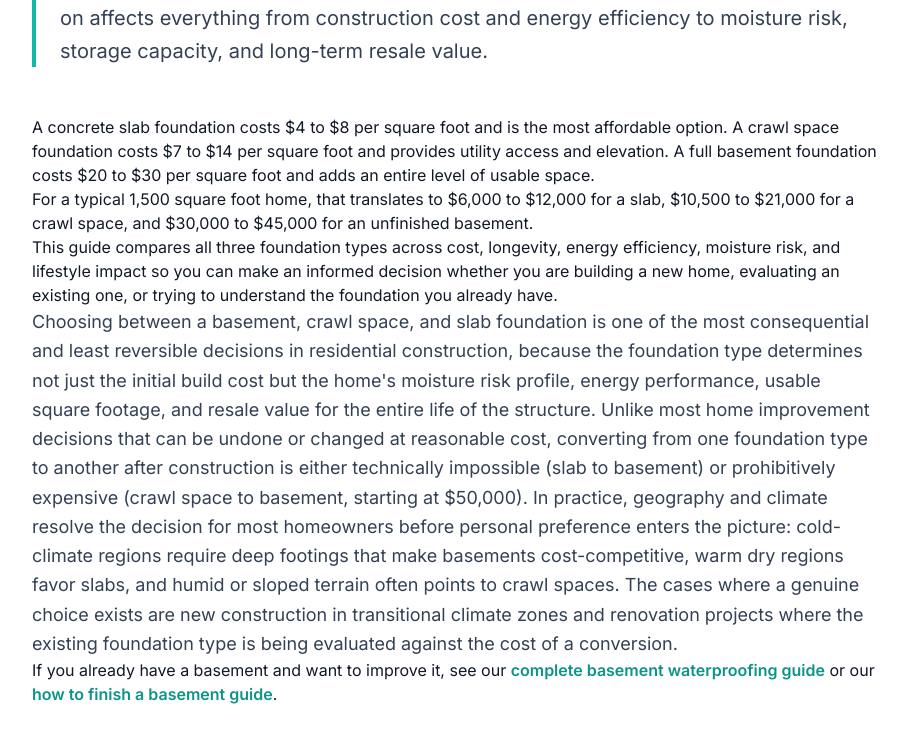
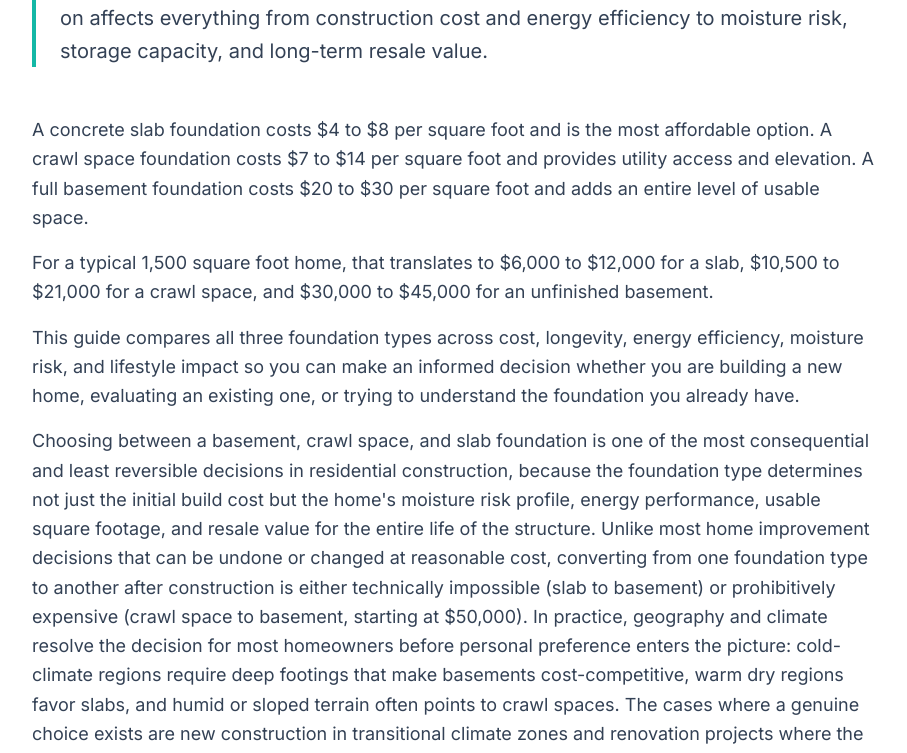
Before and after one commit to thebasementguide2026/basement-guide, a Next.js app: page /articles/basement-vs-crawl-space-vs-slab in a window 1280 px wide. Shown: the part 752-1505 px from the top of the page, without its empty margins (184-1091 px from the left). Built offline with nearby package versions, Linux system fonts and the light colour scheme.

Commit message:
Fix text size and paragraph spacing in intro section on basement-vs-crawl-space-vs-slab

```diff
--- a/app/articles/basement-vs-crawl-space-vs-slab/page.tsx
+++ b/app/articles/basement-vs-crawl-space-vs-slab/page.tsx
@@ -127,13 +127,13 @@ export default function FoundationComparisonArticle() {
             The three most common residential foundation types in the United States are full basements, crawl spaces, and concrete slabs. The type of foundation your home sits on affects everything from construction cost and energy efficiency to moisture risk, storage capacity, and long-term resale value.
           </p>
 
-          <p>A concrete slab foundation costs $4 to $8 per square foot and is the most affordable option. A crawl space foundation costs $7 to $14 per square foot and provides utility access and elevation. A full basement foundation costs $20 to $30 per square foot and adds an entire level of usable space.</p>
+          <p className='text-lg text-slate-700 leading-relaxed mt-4'>A concrete slab foundation costs $4 to $8 per square foot and is the most affordable option. A crawl space foundation costs $7 to $14 per square foot and provides utility access and elevation. A full basement foundation costs $20 to $30 per square foot and adds an entire level of usable space.</p>
 
-          <p>For a typical 1,500 square foot home, that translates to $6,000 to $12,000 for a slab, $10,500 to $21,000 for a crawl space, and $30,000 to $45,000 for an unfinished basement.</p>
+          <p className='text-lg text-slate-700 leading-relaxed mt-4'>For a typical 1,500 square foot home, that translates to $6,000 to $12,000 for a slab, $10,500 to $21,000 for a crawl space, and $30,000 to $45,000 for an unfinished basement.</p>
 
-          <p>This guide compares all three foundation types across cost, longevity, energy efficiency, moisture risk, and lifestyle impact so you can make an informed decision whether you are building a new home, evaluating an existing one, or trying to understand the foundation you already have.</p>
+          <p className='text-lg text-slate-700 leading-relaxed mt-4'>This guide compares all three foundation types across cost, longevity, energy efficiency, moisture risk, and lifestyle impact so you can make an informed decision whether you are building a new home, evaluating an existing one, or trying to understand the foundation you already have.</p>
 
-          <p className='text-lg text-slate-700 leading-relaxed'>Choosing between a basement, crawl space, and slab foundation is one of the most consequential and least reversible decisions in residential construction, because the foundation type determines not just the initial build cost but the home&apos;s moisture risk profile, energy performance, usable square footage, and resale value for the entire life of the structure. Unlike most home improvement decisions that can be undone or changed at reasonable cost, converting from one foundation type to another after construction is either technically impossible (slab to basement) or prohibitively expensive (crawl space to basement, starting at $50,000). In practice, geography and climate resolve the decision for most homeowners before personal preference enters the picture: cold-climate regions require deep footings that make basements cost-competitive, warm dry regions favor slabs, and humid or sloped terrain often points to crawl spaces. The cases where a genuine choice exists are new construction in transitional climate zones and renovation projects where the existing foundation type is being evaluated against the cost of a conversion.</p>
+          <p className='text-lg text-slate-700 leading-relaxed mt-4'>Choosing between a basement, crawl space, and slab foundation is one of the most consequential and least reversible decisions in residential construction, because the foundation type determines not just the initial build cost but the home&apos;s moisture risk profile, energy performance, usable square footage, and resale value for the entire life of the structure. Unlike most home improvement decisions that can be undone or changed at reasonable cost, converting from one foundation type to another after construction is either technically impossible (slab to basement) or prohibitively expensive (crawl space to basement, starting at $50,000). In practice, geography and climate resolve the decision for most homeowners before personal preference enters the picture: cold-climate regions require deep footings that make basements cost-competitive, warm dry regions favor slabs, and humid or sloped terrain often points to crawl spaces. The cases where a genuine choice exists are new construction in transitional climate zones and renovation projects where the existing foundation type is being evaluated against the cost of a conversion.</p>
 
           <p>If you already have a basement and want to improve it, see our <Link href='/articles/basement-waterproofing' className='text-teal-600 hover:text-teal-700 font-semibold'>complete basement waterproofing guide</Link> or our <Link href='/articles/how-to-finish-a-basement' className='text-teal-600 hover:text-teal-700 font-semibold'>how to finish a basement guide</Link>.</p>
 
```
